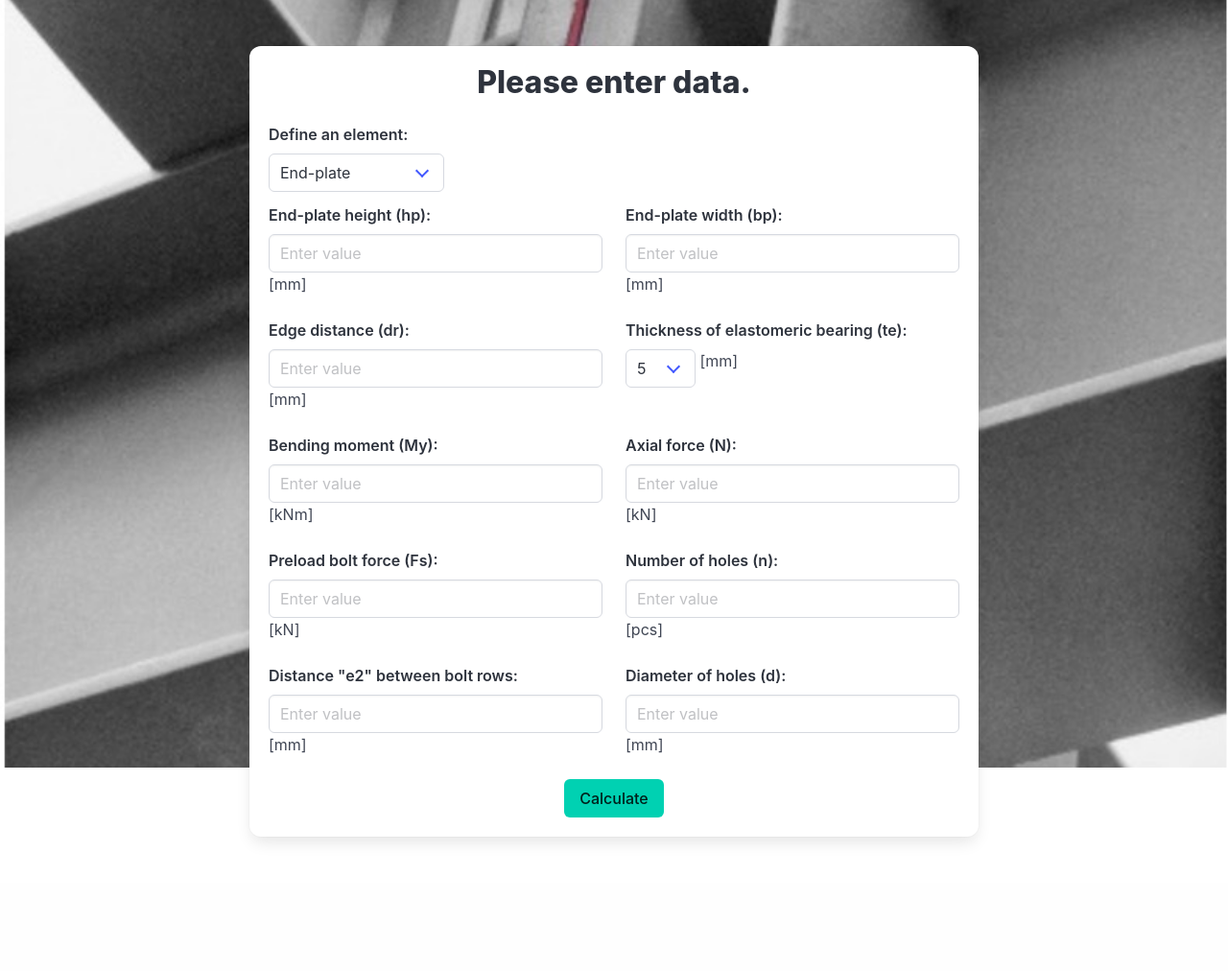
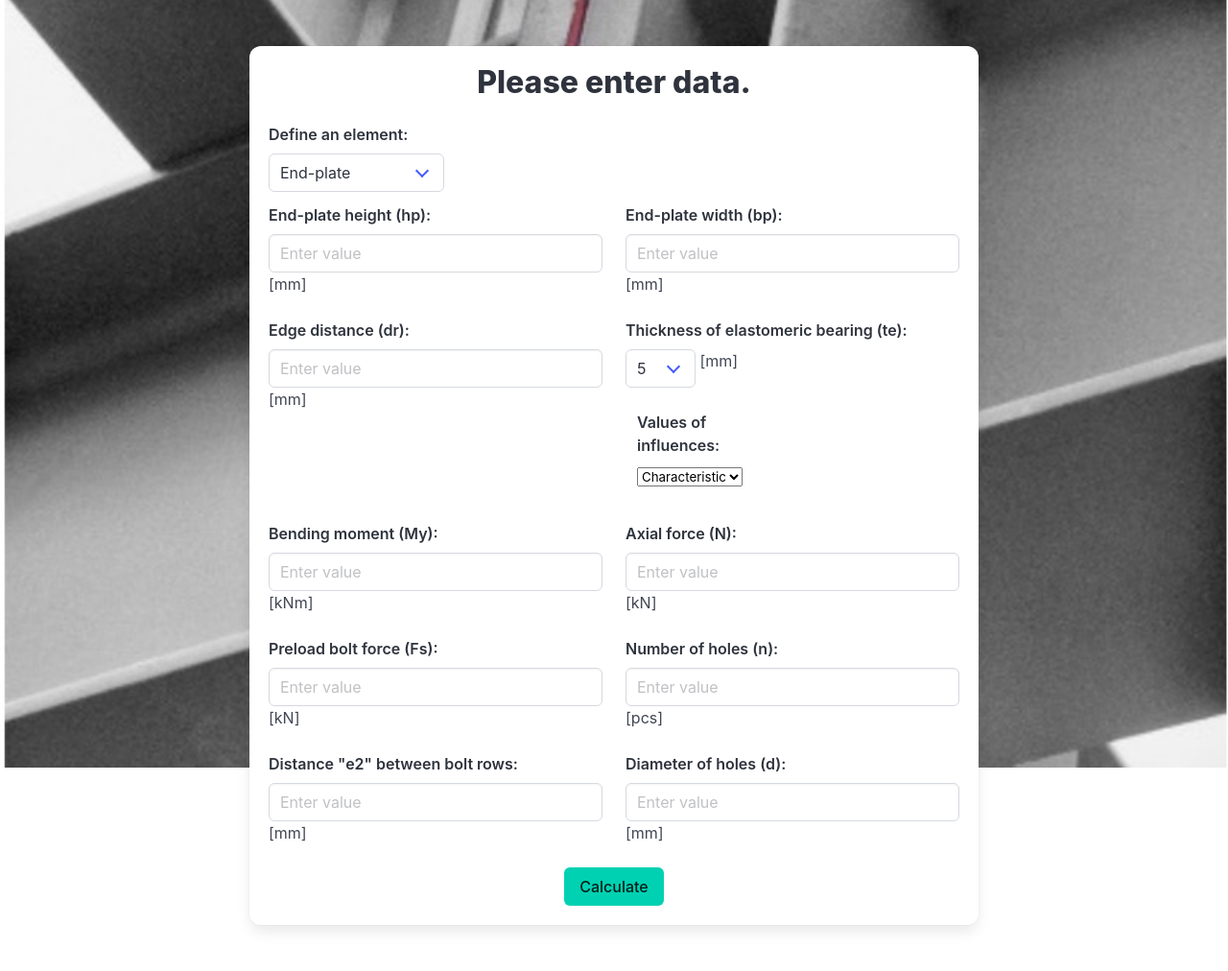
Before and after one commit to mateo139/CICORE_CS50, a Flask app: page /input in a window 1280 px wide. Shown: the whole page at 96% size. Before the commit the page ends 877 px from the top, so only its background shows below. Run offline with Flask 3, Linux system fonts and the light colour scheme.

Commit message:
refactor

```diff
--- a/templates/form.html
+++ b/templates/form.html
@@ -74,6 +74,14 @@
                                                 </div> [mm]
                                             </div>
                                         </div>
+                                        <div class="column is-6">
+                                            <label class="label">Values of influences: </label>
+                                            <select name="influence_choice" required>
+                                                <option value="c" selected>Characteristic</option>
+                                                <option value="d">Design</option>
+                                            </select>
+                                        </div>
+
                                     </div>
                                     <div class="column is-6">
                                         <div class="field">
```
